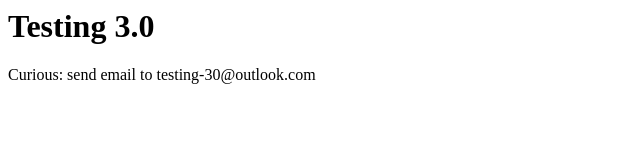
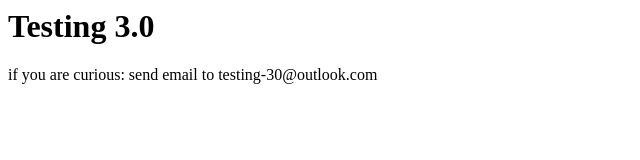
Before and after one commit to testing-30/testing-30.github.io, a plain HTML site: page index.html in a window 1280 px wide. Shown: the full height of the page, 0-640 px from the left. Drawn offline with Linux system fonts and the light colour scheme.

Commit message:
rephrasing

```diff
--- a/index.html
+++ b/index.html
@@ -1,3 +1,3 @@
 <h1>Testing 3.0</h1>
 
-<p>Curious: send email to testing-30@outlook.com</p>
+<p>if you are curious: send email to testing-30@outlook.com</p>
```
